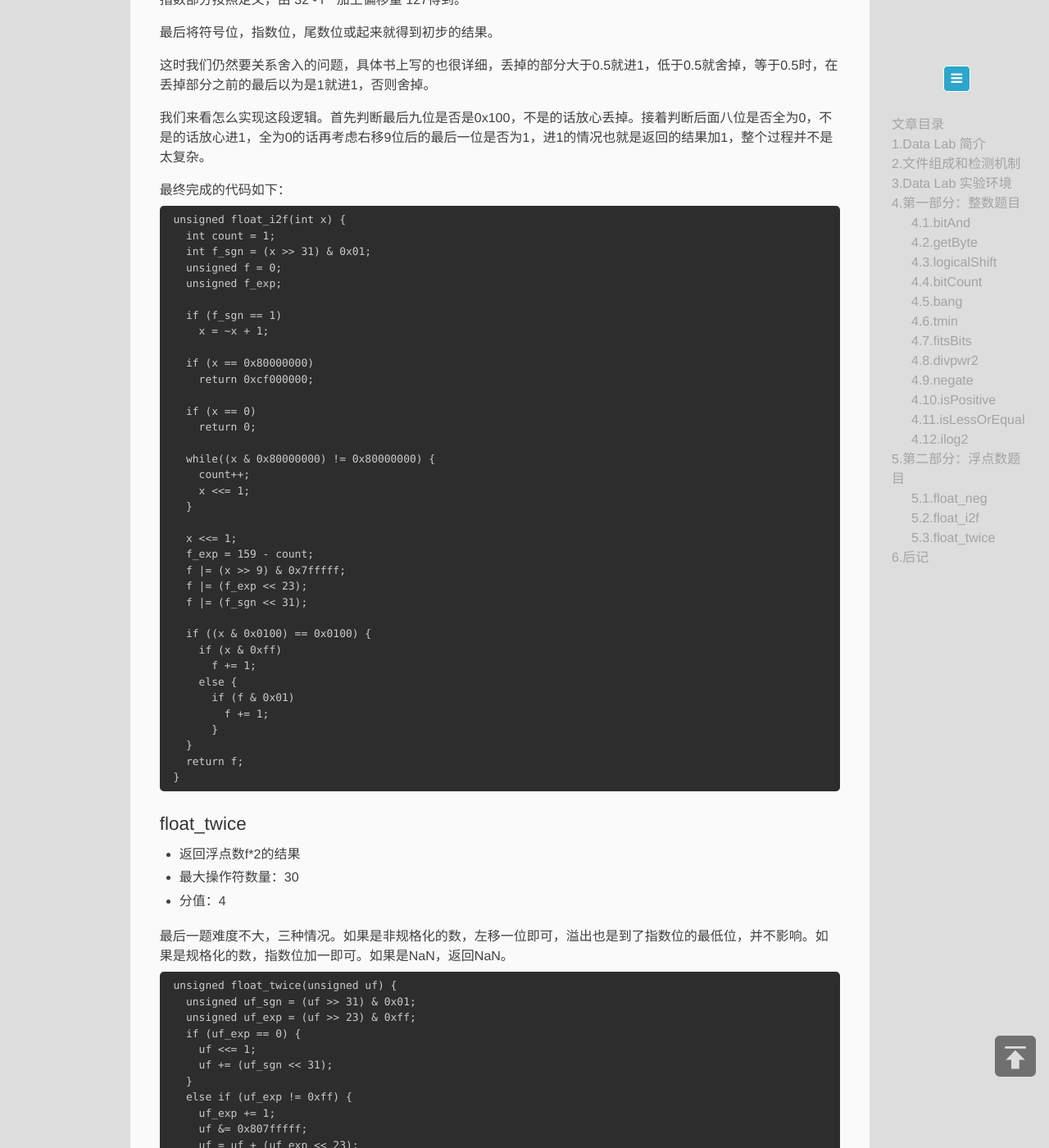
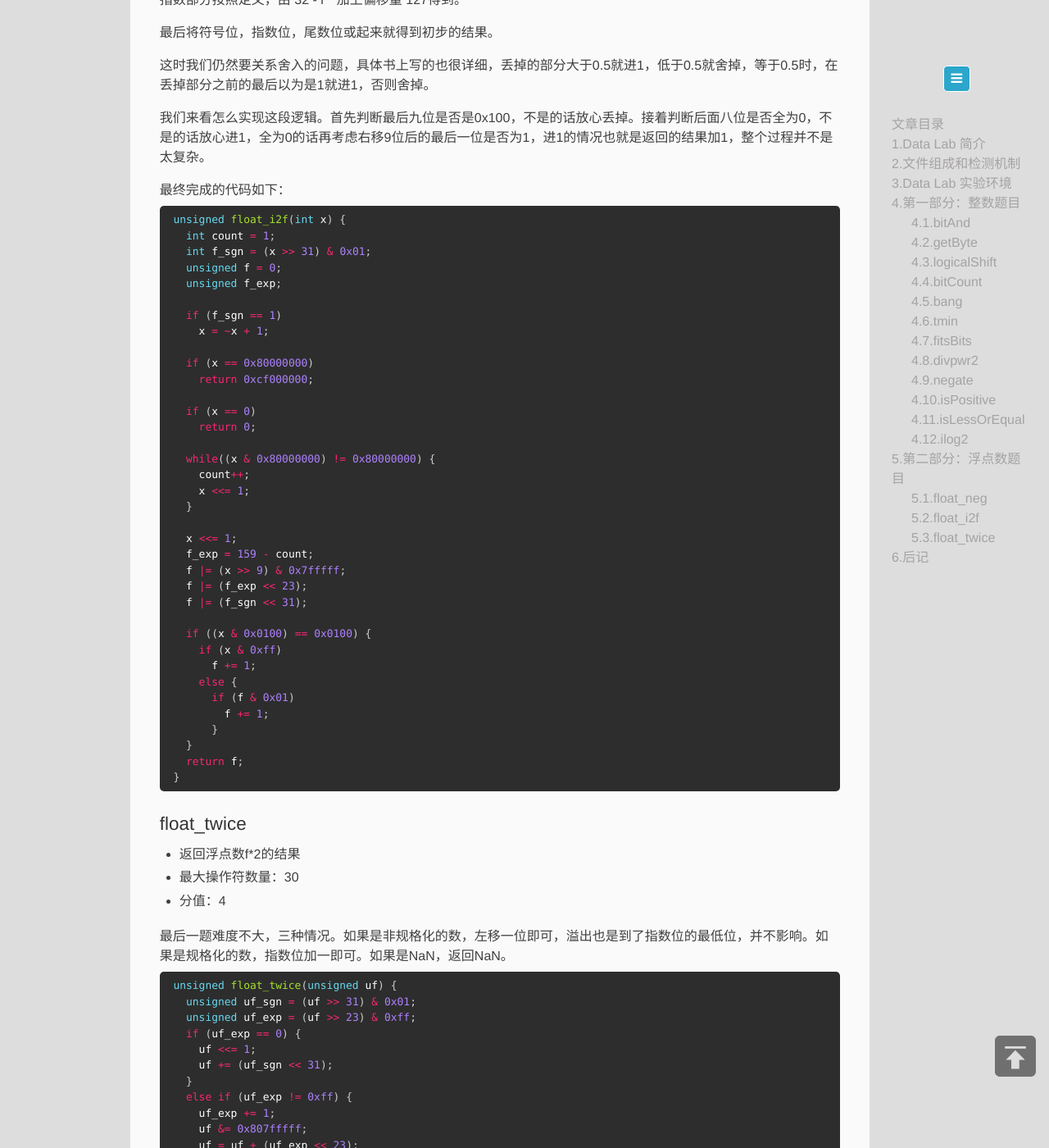
Before and after one commit to zxc479773533/zxc479773533.github.io, a Jekyll site: the page built from _posts/2017-9-20-Data-Lab.md, in a window 1280 px wide and 1400 px high, scrolled down 10498 px. Shown: the whole window at 82% size. Built offline with Jekyll 4.4.1, drawn with Linux system fonts in a browser that asks for light colours; a script that is not in the unit is left out; comment, search, counter and statistics services are not loaded; some of the changed text lies outside the part shown.

Commit message:
new essay

````diff
--- a/_posts/2017-9-20-Data-Lab.md
+++ b/_posts/2017-9-20-Data-Lab.md
@@ -437,7 +437,7 @@ NOTES:
 
 浮点数第一个题目，送分。对于一般的数，只需要改变符号位的值就好，这里用`uf += (1 << 31)`来实现，对于NaN单独说一下就好。
 
-```
+```c
 unsigned float_neg(unsigned uf) {
   if (((uf >> 23) & 0xff) != 0xff || (uf & 0x7fffff) == 0)
     uf += (1 << 31);
@@ -471,7 +471,7 @@ unsigned float_neg(unsigned uf) {
 
 最终完成的代码如下：
 
-```
+```c
 unsigned float_i2f(int x) {
   int count = 1;
   int f_sgn = (x >> 31) & 0x01;
@@ -518,7 +518,7 @@ unsigned float_i2f(int x) {
 
 最后一题难度不大，三种情况。如果是非规格化的数，左移一位即可，溢出也是到了指数位的最低位，并不影响。如果是规格化的数，指数位加一即可。如果是NaN，返回NaN。
 
-```
+```c
 unsigned float_twice(unsigned uf) {
   unsigned uf_sgn = (uf >> 31) & 0x01;
   unsigned uf_exp = (uf >> 23) & 0xff;
````
